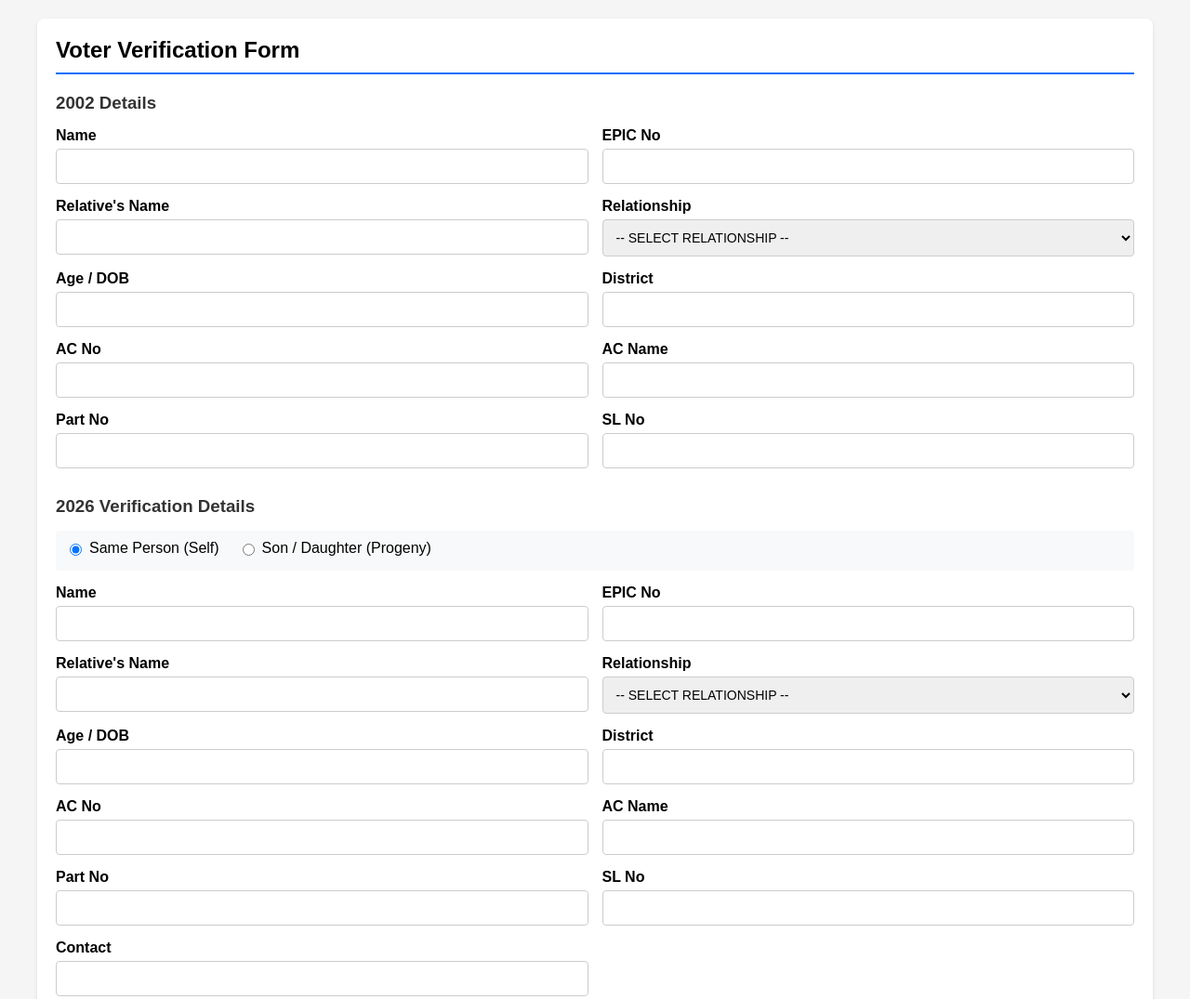
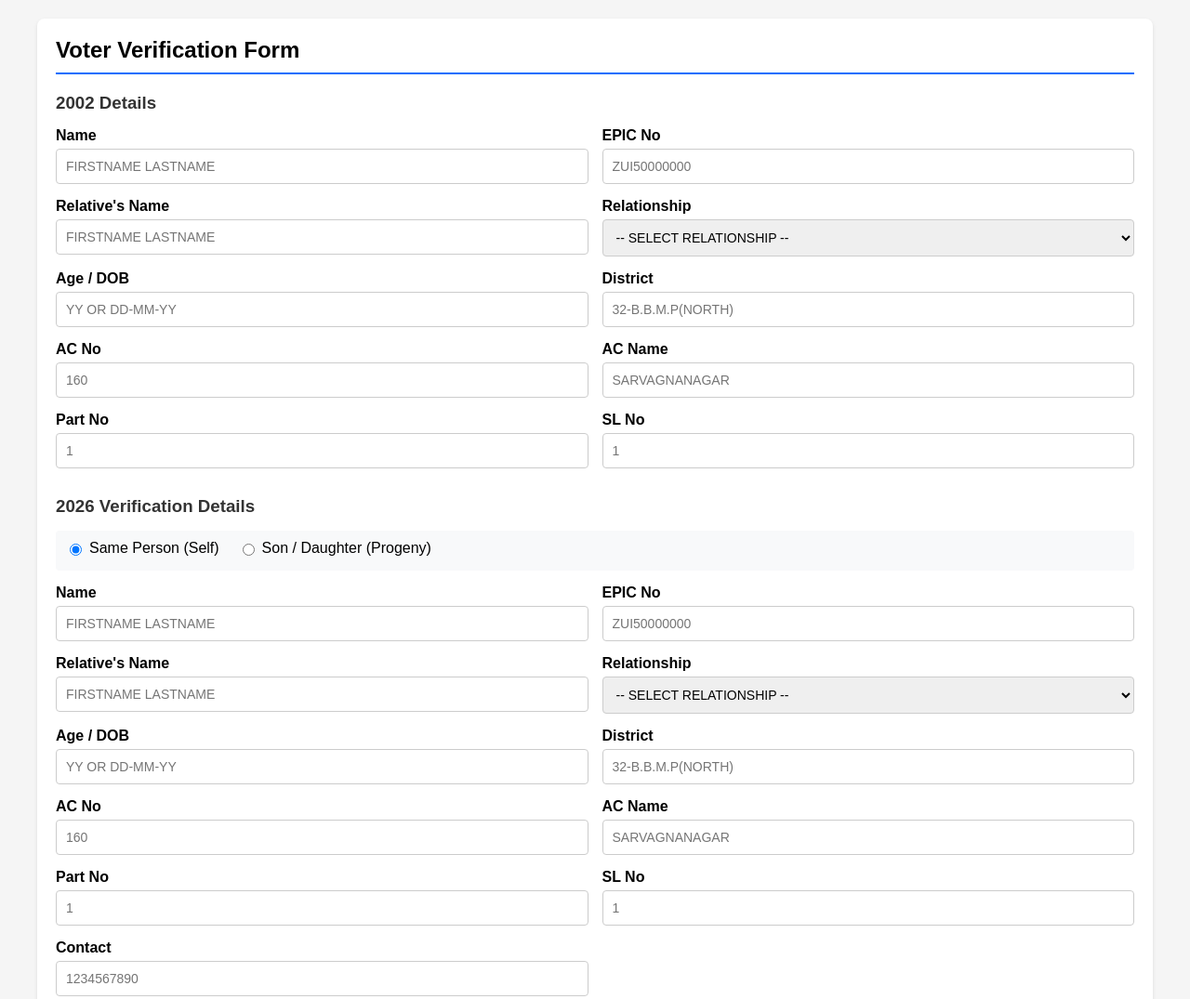
Before and after one commit to aquibahmed21/sirform1, a website built with Vite: page index.html in a window 1280 px wide. Shown: the top 1075 px of the page at 93% size. Built offline with nearby package versions, Linux system fonts and the light colour scheme.

Commit message:
Basic Form

```diff
--- a/index.html
+++ b/index.html
@@ -21,15 +21,15 @@
 					<div class="grid">
 						<div class="field">
 							<label for="oldName">Name</label>
-							<input type="text" id="oldName" class="uppercase-input" required>
+							<input type="text" id="oldName" class="uppercase-input" placeholder="FIRSTNAME LASTNAME" required>
 						</div>
 						<div class="field">
 							<label for="oldEpic">EPIC No</label>
-							<input type="text" id="oldEpic" class="uppercase-input" required>
+							<input type="text" id="oldEpic" class="uppercase-input" placeholder="ZUI50000000" required>
 						</div>
 						<div class="field">
 							<label for="oldRelative">Relative's Name</label>
-							<input type="text" id="oldRelative" class="uppercase-input">
+							<input type="text" id="oldRelative" class="uppercase-input" placeholder="FIRSTNAME LASTNAME" required>
 						</div>
 						<div class="field">
 							<label for="oldRelationship">Relationship</label>
@@ -43,27 +43,28 @@
 						</div>
 						<div class="field">
 							<label for="oldDob">Age / DOB</label>
-							<input type="text" id="oldDob" class="uppercase-input">
+							<input type="text" id="oldDob" class="uppercase-input" placeholder="YY or DD-MM-YY"
+								pattern="[0-9]{2}|[0-9]{2}-[0-9]{2}-[0-9]{2}" required>
 						</div>
 						<div class="field">
 							<label for="oldDistrict">District</label>
-							<input type="text" id="oldDistrict" class="uppercase-input">
+							<input type="text" id="oldDistrict" class="uppercase-input" placeholder="32-B.B.M.P(NORTH)" required>
 						</div>
 						<div class="field">
 							<label for="oldAcNo">AC No</label>
-							<input type="text" id="oldAcNo" class="uppercase-input">
+							<input type="number" id="oldAcNo" class="uppercase-input" required placeholder="160" required>
 						</div>
 						<div class="field">
 							<label for="oldAcName">AC Name</label>
-							<input type="text" id="oldAcName" class="uppercase-input">
+							<input type="text" id="oldAcName" class="uppercase-input" placeholder="SARVAGNANAGAR" required>
 						</div>
 						<div class="field">
 							<label for="oldPartNo">Part No</label>
-							<input type="text" id="oldPartNo" class="uppercase-input">
+							<input type="number" id="oldPartNo" class="uppercase-input" placeholder="1" required>
 						</div>
 						<div class="field">
 							<label for="oldSlNo">SL No</label>
-							<input type="text" id="oldSlNo" class="uppercase-input">
+							<input type="number" id="oldSlNo" class="uppercase-input" placeholder="1" required>
 						</div>
 					</div>
 				</div>
@@ -85,15 +86,15 @@
 					<div class="grid">
 						<div class="field">
 							<label for="newName">Name</label>
-							<input type="text" id="newName" class="uppercase-input">
+							<input type="text" id="newName" class="uppercase-input" placeholder="FIRSTNAME LASTNAME" required>
 						</div>
 						<div class="field">
 							<label for="newEpic">EPIC No</label>
-							<input type="text" id="newEpic" class="uppercase-input">
+							<input type="text" id="newEpic" class="uppercase-input" placeholder="ZUI50000000" required>
 						</div>
 						<div class="field">
 							<label for="newRelative">Relative's Name</label>
-							<input type="text" id="newRelative" class="uppercase-input">
+							<input type="text" id="newRelative" class="uppercase-input" placeholder="FIRSTNAME LASTNAME" required>
 						</div>
 						<div class="field">
 							<label for="newRelationship">Relationship</label>
@@ -107,31 +108,32 @@
 						</div>
 						<div class="field">
 							<label for="newDob">Age / DOB</label>
-							<input type="text" id="newDob" class="uppercase-input">
+							<input type="text" id="newDob" class="uppercase-input" placeholder="YY or DD-MM-YY"
+								pattern="[0-9]{2}|[0-9]{2}-[0-9]{2}-[0-9]{2}" required>
 						</div>
 						<div class="field">
 							<label for="newDistrict">District</label>
-							<input type="text" id="newDistrict" class="uppercase-input">
+							<input type="text" id="newDistrict" class="uppercase-input" placeholder="32-B.B.M.P(NORTH)" required>
 						</div>
 						<div class="field">
 							<label for="newAcNo">AC No</label>
-							<input type="text" id="newAcNo" class="uppercase-input">
+							<input type="number" id="newAcNo" class="uppercase-input" placeholder="160" required>
 						</div>
 						<div class="field">
 							<label for="newAcName">AC Name</label>
-							<input type="text" id="newAcName" class="uppercase-input">
+							<input type="text" id="newAcName" class="uppercase-input" placeholder="SARVAGNANAGAR" required>
 						</div>
 						<div class="field">
 							<label for="newPartNo">Part No</label>
-							<input type="text" id="newPartNo" class="uppercase-input">
+							<input type="number" id="newPartNo" class="uppercase-input" placeholder="1" required>
 						</div>
 						<div class="field">
 							<label for="newSlNo">SL No</label>
-							<input type="text" id="newSlNo" class="uppercase-input">
+							<input type="number" id="newSlNo" class="uppercase-input" placeholder="1" required>
 						</div>
 						<div class="field">
 							<label for="contact">Contact</label>
-							<input type="text" id="contact" class="uppercase-input">
+							<input type="tel" id="contact" class="uppercase-input" placeholder="1234567890" pattern="[0-9]{10}">
 						</div>
 					</div>
 				</div>
--- a/src/main.js
+++ b/src/main.js
@@ -149,6 +149,7 @@ function renderHistory(filterText = '')
     tr.querySelector('.edit').onclick = () => editRecord(item.id);
     tr.querySelector('.delete').onclick = () => deleteRecord(item.id);
     tr.querySelector('.view').onclick = () => addProgeny(item.id);
+    tr.scrollIntoView();
   });
 }
 
@@ -168,6 +169,9 @@ function addProgeny(id)
   document.getElementById('oldAcName').value = record.newAcName;
   document.getElementById('oldPartNo').value = record.newPartNo;
   document.getElementById('oldSlNo').value = record.newSlNo;
+  document.getElementById('newRelative').value = record.newName;
+  document.getElementById('newName').previousElementSibling.scrollIntoView();
+  document.getElementById('newName').focus();
 }
 
 // Router adapter to link edit buttons directly to the template generator
@@ -199,6 +203,8 @@ function editRecord(id)
   document.getElementById('contact').value = record.contact;
   document.querySelector('input[name="personType"][valueType="' + record.personType + '"]').checked = true;
   document.querySelector('[type="submit"]').setAttribute('data-id', id);
+  document.getElementById('oldName').previousElementSibling.scrollIntoView();
+  document.getElementById('oldName').focus();
 }
 
 // Router adapter to link history buttons directly to the template generator
@@ -288,8 +294,11 @@ function generatePrintPage(data)
     window.onload = function() {
         setTimeout(function() {
             window.print();
-            window.close();
         }, 300);
+    };
+
+    window.onafterprint = () => {
+        window.close();
     };
 <\/script>
 </body>
```
